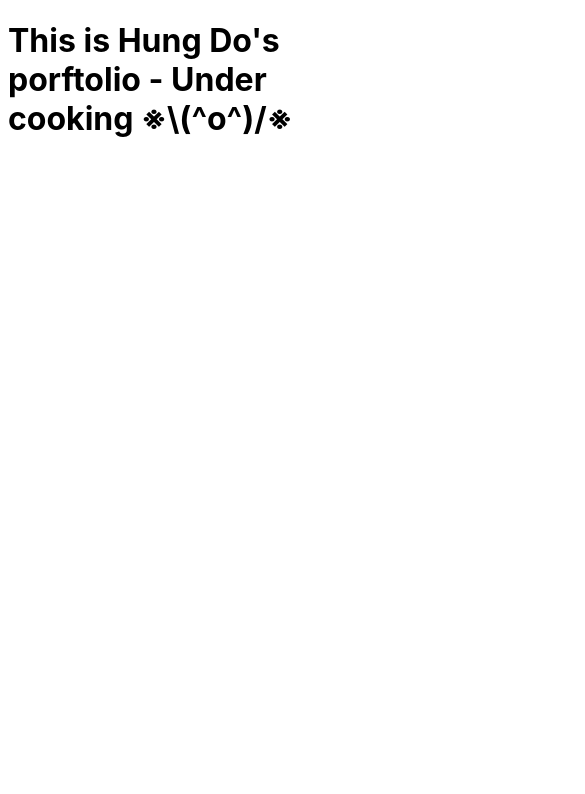
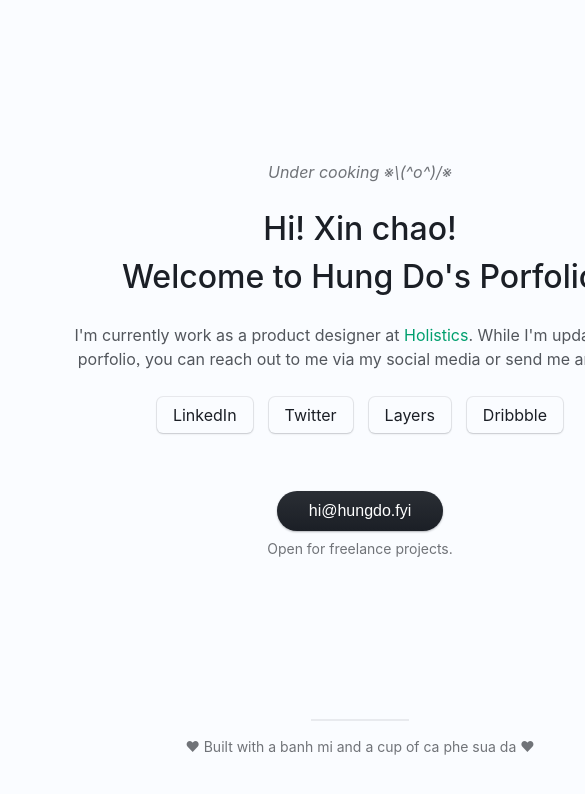
Before and after one commit to hungdofyi/portfolio, a plain HTML site: page index.html in a window 390 px wide. Shown: the top 794 px of the page, 585 px wide, since content can reach past the window. Drawn offline with Linux system fonts and the light colour scheme; a web font is replaced by a local one.

Commit message:
Update HTML and add more CSS, no mobile responsive yet

```diff
--- a/css/styles.css
+++ b/css/styles.css
@@ -2,3 +2,110 @@
   font-family: Inter, sans-serif;
   font-feature-settings: "liga" 1, "calt" 1, "ss03" 1; /* fix for Chrome */
 }
+
+html {
+  font-size: 16px;
+}
+
+body {
+  width: 720px;
+  margin: auto;
+  text-align: center;
+  font-weight: 400;
+  color: #1b1f26;
+  margin: 10rem auto;
+  background-color: #fafcff;
+  font-size: 1rem;
+  line-height: 1.5;
+}
+
+h1 {
+  font-weight: 500;
+  font-size: 2rem;
+}
+
+.company {
+  color: #009f6e;
+}
+
+.tagline {
+  color: #707378;
+  font-style: italic;
+}
+
+.introduction {
+  max-width: 80%;
+  margin: 1rem auto 0;
+  color: #52565c;
+}
+
+li {
+  list-style-type: none;
+}
+
+a {
+  text-decoration: none;
+  color: unset;
+}
+
+.social-links {
+  margin: 2rem auto 4rem;
+  padding: 0;
+  display: flex;
+  justify-content: center;
+  align-items: center;
+  gap: 16px;
+}
+
+.social-item {
+  padding: 0.5rem 1rem;
+  border-radius: 6px;
+  box-shadow: 0 0 0 1px rgba(27, 31, 38, 0.08), 0 1px 2px 0 rgba(27, 31, 38, 0.16);
+}
+
+.social-item:hover {
+  background-color: rgba(27, 31, 38, 0.08);
+  box-shadow: 0 0 0 1px rgba(27, 31, 38, 0.16), 0 1px 1px 0 rgba(27, 31, 38, 0.32);
+  cursor: pointer;
+}
+
+.btn {
+  border: none;
+  border-radius: 10rem;
+  font-weight: 500;
+  font-size: 1rem;
+  line-height: 1.5;
+  padding: 0.5rem 2rem;
+}
+
+.btn:hover {
+  cursor: pointer;
+}
+
+.btn-primary {
+  color: white;
+  text-shadow: 0px 1px 1px rgba(27, 31, 38, 0.32);
+  background-image: linear-gradient(180deg, #2a2e34 0%, #1b1f26 100%);
+  box-shadow: 0 1px 2px rgba(27, 31, 38, 0.32);
+}
+
+.note {
+  display: block;
+  font-size: 0.875rem;
+  line-height: 1.25rem;
+  color: #707378;
+  margin-top: 0.5rem;
+}
+
+footer {
+  margin-top: 10rem;
+}
+
+.divider {
+  width: 6rem;
+  border: 1px solid rgba(27, 31, 38, 0.08);
+}
+
+.text {
+  margin-top: 1rem;
+}
--- a/index.html
+++ b/index.html
@@ -3,20 +3,31 @@
 
 <head>
       <meta charset="UTF-8">
-      <meta name="viewport"
-            content="width=device-width, initial-scale=1.0">
-      <link rel="preconnect"
-            href="https://rsms.me/">
-      <link rel="stylesheet"
-            href="https://rsms.me/inter/inter.css">
-      <link rel="stylesheet"
-            type="text/css"
-            href="css/styles.css">
-      <title>Document</title>
+      <meta name="viewport" content="width=device-width, initial-scale=1.0">
+      <link rel="preconnect" href="https://rsms.me/">
+      <link rel="stylesheet" href="https://rsms.me/inter/inter.css">
+      <link rel="stylesheet" type="text/css" href="css/styles.css">
+
+
+      <title>Hung Do - Product Designer</title>
 </head>
 
 <body>
-      <h1>This is Hung Do's porftolio - Under cooking ※\(^o^)/※</h1>
+      <span class="tagline">Under cooking ※\(^o^)/※</span>
+      <h1>Hi! Xin chao!<br>Welcome to Hung Do's Porfolio</h1>
+      <p class="introduction">I'm currently work as a product designer at <a class="company" href="https://www.holistics.io/" target="_blank">Holistics</a>. While I'm updating my porfolio, you can reach out to me via my social media or send me an email.</p>
+      <ul class="social-links">
+            <li><a class="social-item" href="https://www.linkedin.com/in/hungdofyi/" target="_blank">LinkedIn</a></li>
+            <li><a class="social-item" href="https://twitter.com/hungdofyi" target="_blank">Twitter</a></li>
+            <li><a class="social-item" href="https://layers.to/hungdofyi" target="_blank">Layers</a></li>
+            <li><a class="social-item" href="https://dribbble.com/hungdofyi" target="_blank">Dribbble</a></li>
+      </ul>
+      <button class="btn btn-primary">hi@hungdo.fyi</button>
+      <span class="note freelance">Open for freelance projects.</span>
+      <footer>
+            <hr class="divider">
+            <span class="note text">&hearts; Built with a banh mi and a cup of ca phe sua da &hearts;</span>
+      </footer>
 </body>
 
 </html>
```
